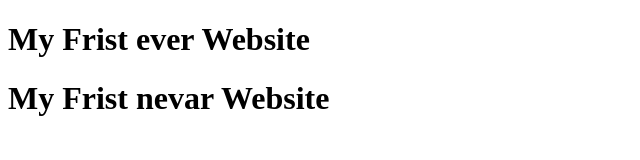
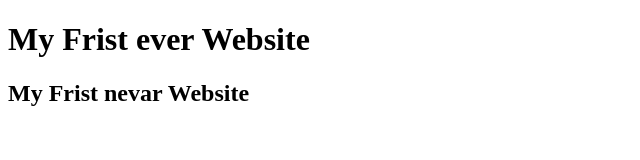
Before and after one commit to hkhasankhann/my-frist-website, a plain HTML site: page index.html in a window 1280 px wide. Shown: the whole page, without its empty margins (0-640 px from the left). Drawn offline with Linux system fonts and the light colour scheme.

Commit message:
learned github

```diff
--- a/index.html
+++ b/index.html
@@ -8,6 +8,6 @@
 </head>
 <body>
     <h1>My Frist ever Website</h1>
-    <h1>My Frist nevar Website</h1>
+    <h2>My Frist nevar Website</h2>
 </body>
 </html>
```
